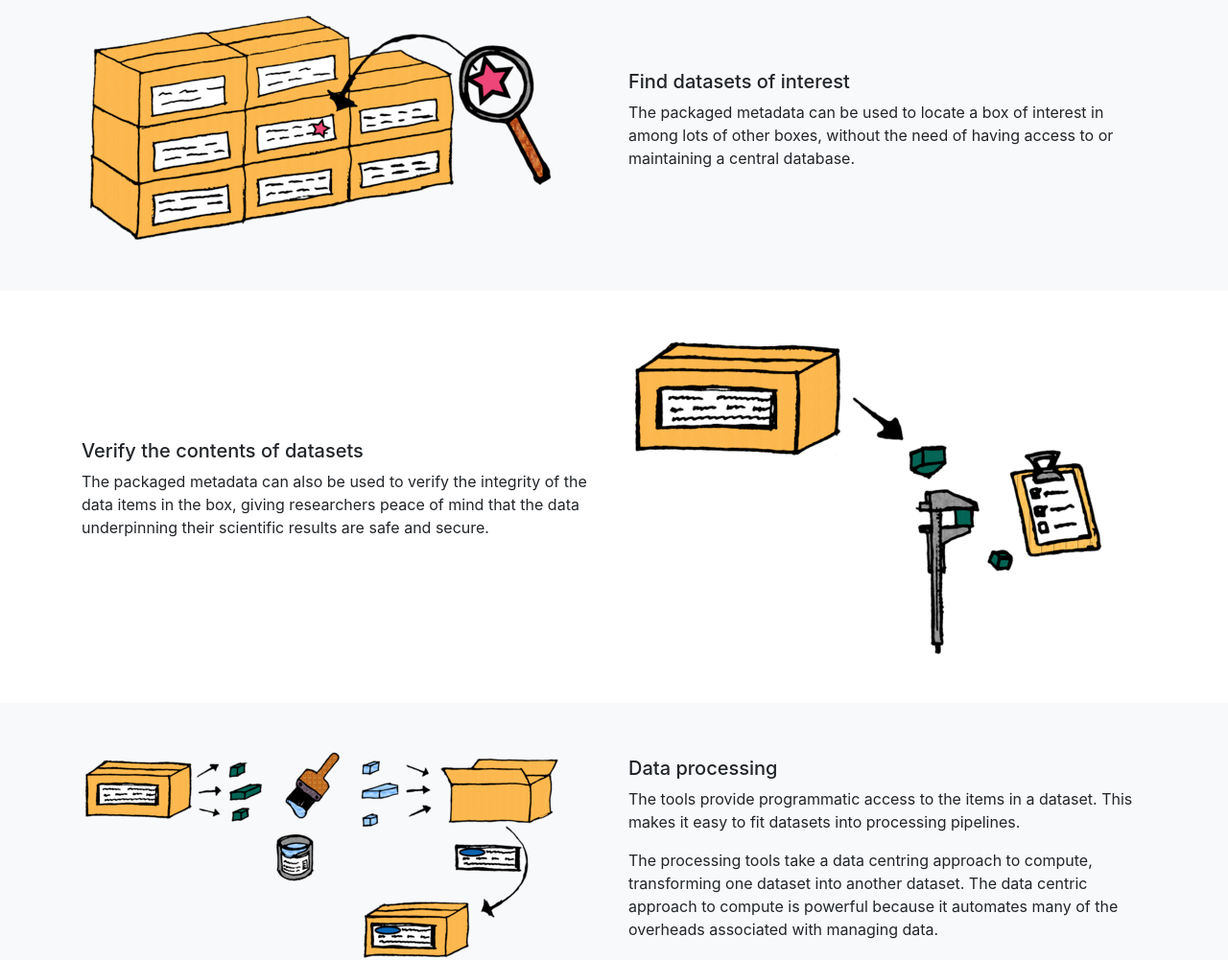
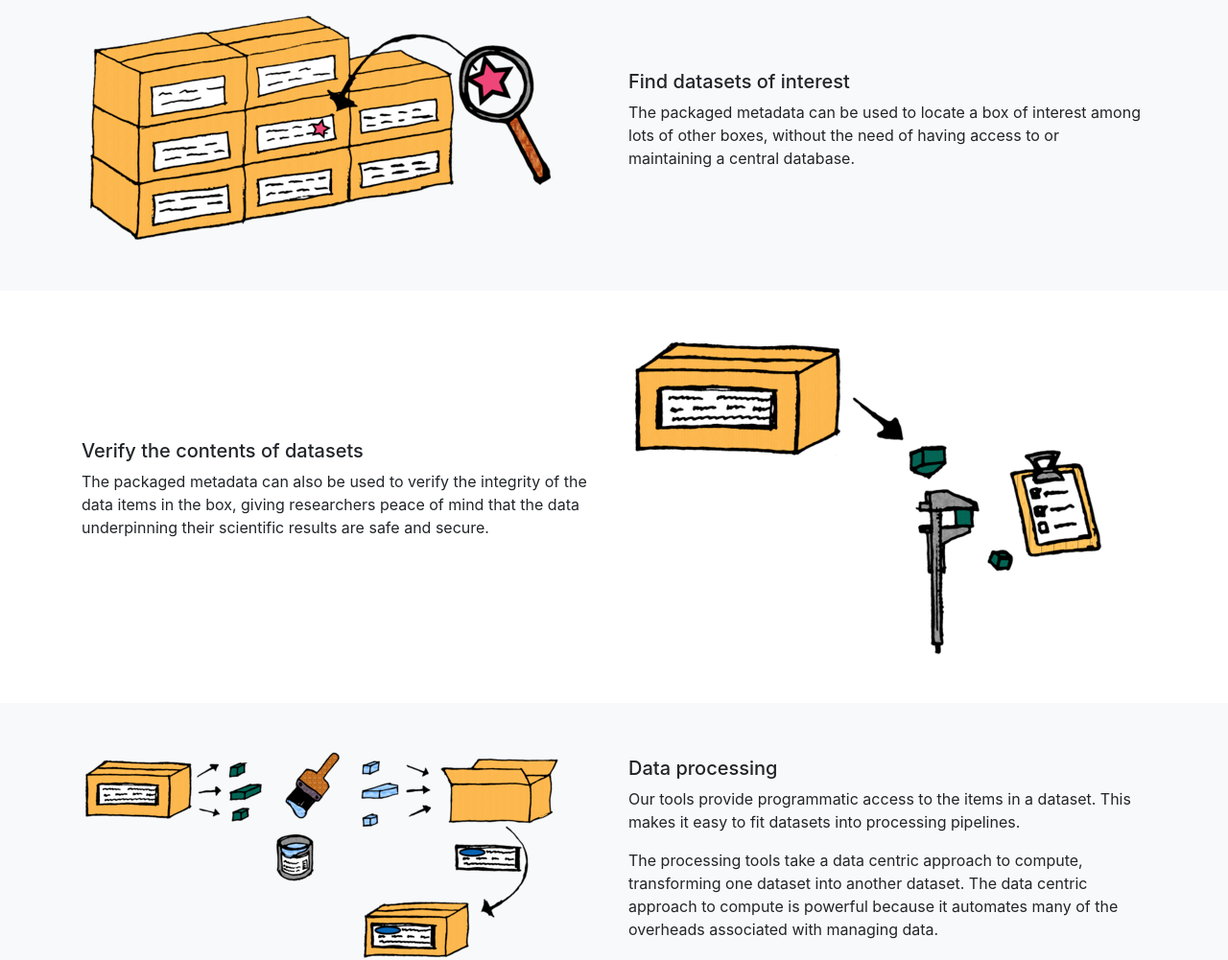
Before and after one commit to jic-dtool/jic-dtool.github.io, a Jekyll site: the page built from index.md, in a window 1280 px wide and 1400 px high, scrolled down 1492 px. Shown: the part 153-1154 px from the top of the window at 96% size. Built offline with Jekyll 4.4.1, drawn with Linux system fonts in a browser that asks for light colours; our own code applies the rules of GitHub Pages for plain Markdown files; some of the changed text lies outside the part shown.

Commit message:
Minor tweaks in response to feedback

```diff
--- a/index.md
+++ b/index.md
@@ -48,7 +48,7 @@
 	</p>
 
         <p class="">
-	  The tools
+	  Our tools
           work with both traditional file system as well as cloud options
           such as Amazon S3 and Microsoft Azure giving researchers the
           ability to chose the storage solution that best suits their needs.
@@ -74,7 +74,7 @@
       <div class="col-md align-self-center">
         <h5>Find datasets of interest</h5>
         <p class="">
-          The packaged metadata can be used to locate a box of interest in among lots of
+          The packaged metadata can be used to locate a box of interest among lots of
 	  other boxes, without the need of having access to or maintaining a
           central database.
         </p>
@@ -115,11 +115,11 @@
       <div class="col-md align-self-center">
         <h5>Data processing</h5>
         <p class="img-fluid">
-          The tools provide programmatic access to the items in a dataset. This makes it
+          Our tools provide programmatic access to the items in a dataset. This makes it
           easy to fit datasets into processing pipelines.
         </p>
         <p class="">
-          The processing tools take a data centring approach to compute,
+          The processing tools take a data centric approach to compute,
           transforming one dataset into another dataset. The data centric approach
           to compute is powerful because it automates many of the overheads associated
           with managing data.
```
Also changed, not shown: _drafts/problem-with-mixing-data.md (+3 -3 lines), _drafts/useful-links.md (+1 -1 lines), about.md (+6 -7 lines).
